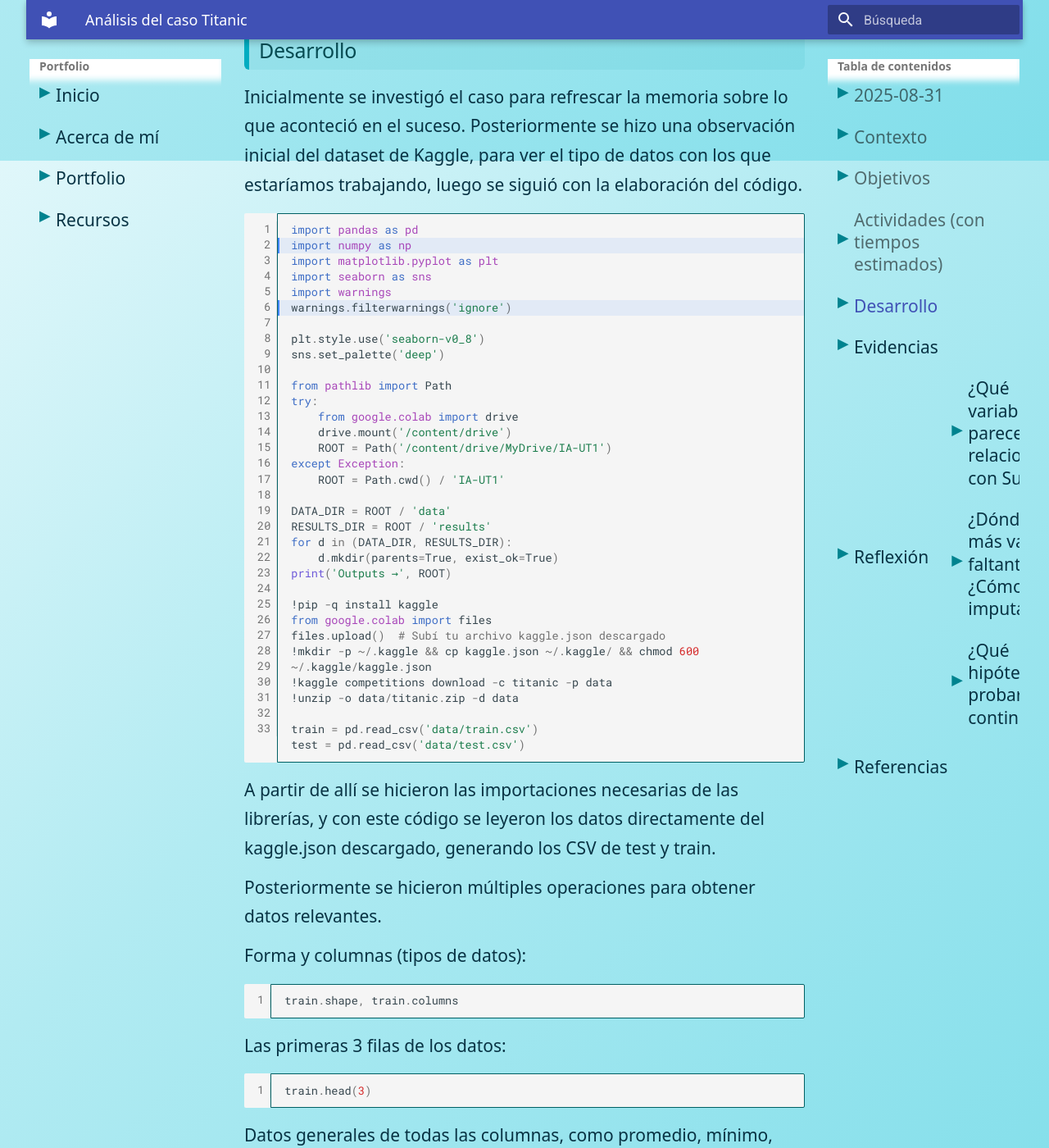
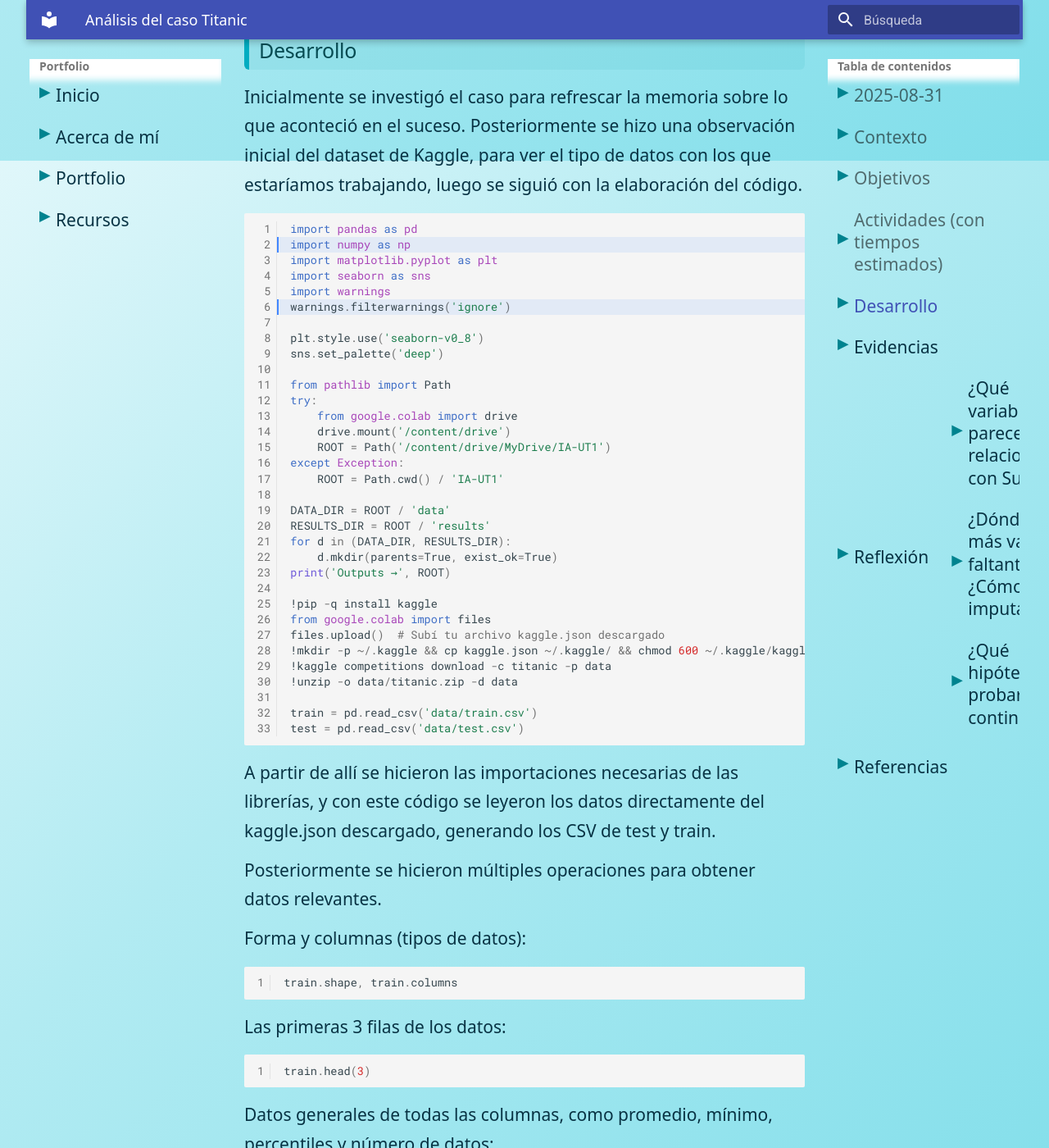
Before and after one commit to SantiagoFerraro03/ia-portfolio, an MkDocs documentation site: the page built from docs/portfolio/02-entrega1.md, in a window 1280 px wide and 1400 px high, scrolled down 1204 px. Shown: the whole window at 82% size. Built offline with MkDocs 1.6.1 and Material for MkDocs 9.7.7, drawn with Linux system fonts in a browser that asks for light colours.

Commit message:
Fix on pre code

```diff
--- a/docs/portfolio/custom.css
+++ b/docs/portfolio/custom.css
@@ -103,21 +103,6 @@ ol li {
   font-size: 1.05rem;
 }
 
-pre code {
-  background: #004d5555;
-  color: #e0f7fa;
-  padding: 12px 14px;
-  display: block;
-  border-radius: 10px;
-  border: 1px solid #006064;
-  white-space: pre-wrap;
-  font-size: 0.95rem;
-}
-
-pre {
-  background: transparent;
-}
-
 img {
   max-width: 100%;
   display: block;
```
